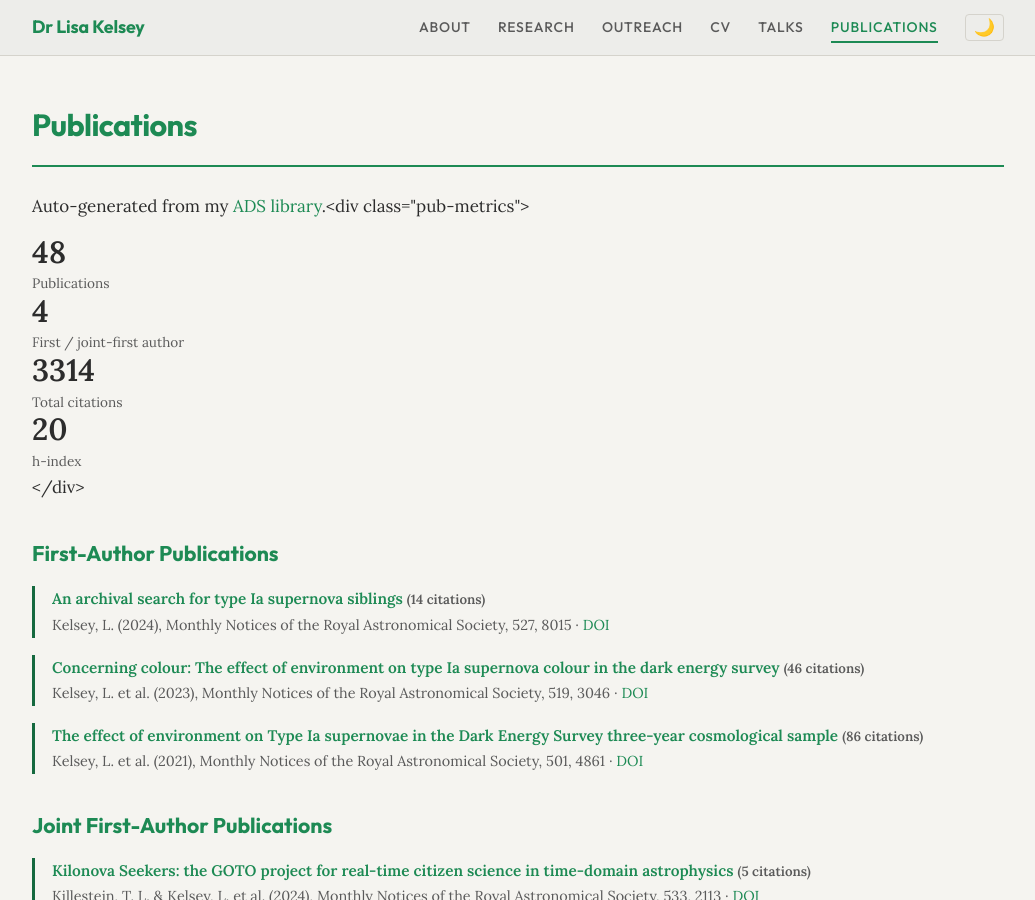
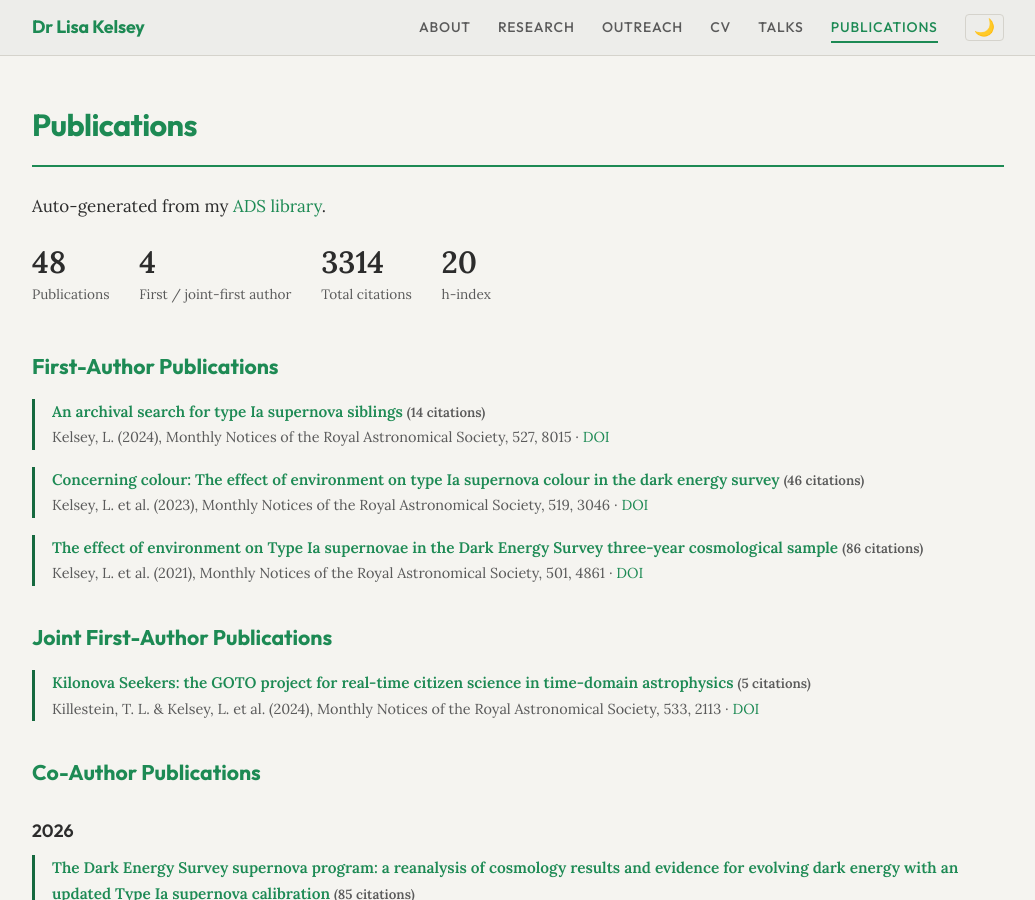
Before and after one commit to LKelsey/LKelsey.github.io, a Jekyll site: the page built from publications.md, in a window 1280 px wide and 900 px high. Shown: the whole window, without its empty margins (122-1157 px from the left). Built offline with Jekyll 4.4.1, drawn with Linux system fonts in a browser that asks for light colours.

Commit message:
Refactor publication metrics generation
Removed manual calculations and replaced with Liquid template logic for dynamic publication metrics.

```diff
--- a/publications.md
+++ b/publications.md
@@ -3,21 +3,10 @@ layout: default
 title: Publications
 permalink: /publications/
 ---
-
+{% assign all_pubs = site.data.publications.first_author | concat: site.data.publications.joint_first_author | concat: site.data.publications.coauthor %}{% assign total = all_pubs | size %}{% assign lead = site.data.publications.first_author | size | plus: site.data.publications.joint_first_author.size %}{% assign citations = 0 %}{% for pub in all_pubs %}{% assign citations = citations | plus: pub.citations %}{% endfor %}{% assign h = 0 %}{% assign rank = 0 %}{% assign ranked = all_pubs | sort: 'citations' | reverse %}{% for pub in ranked %}{% assign rank = rank | plus: 1 %}{% if pub.citations >= rank %}{% assign h = rank %}{% endif %}{% endfor %}
 # Publications
 {: .page-title}
-
 Auto-generated from my [ADS library](https://ui.adsabs.harvard.edu/public-libraries/AXbFp7rzT2aLpzhpEIiOWQ).
-
-{%- assign all_pubs = site.data.publications.first_author | concat: site.data.publications.joint_first_author | concat: site.data.publications.coauthor -%}
-{%- assign total = all_pubs | size -%}
-{%- assign lead = site.data.publications.first_author | size | plus: site.data.publications.joint_first_author.size -%}
-{%- assign citations = 0 -%}
-{%- for pub in all_pubs -%}{%- assign citations = citations | plus: pub.citations -%}{%- endfor -%}
-{%- assign h = 0 -%}
-{%- assign rank = 0 -%}
-{%- assign ranked = all_pubs | sort: 'citations' | reverse -%}
-{%- for pub in ranked -%}{%- assign rank = rank | plus: 1 -%}{%- if pub.citations >= rank -%}{%- assign h = rank -%}{%- endif -%}{%- endfor -%}
 
 <div class="pub-metrics">
   <div class="metric"><span class="metric-num">{{ total }}</span><span class="metric-label">Publications</span></div>
```
